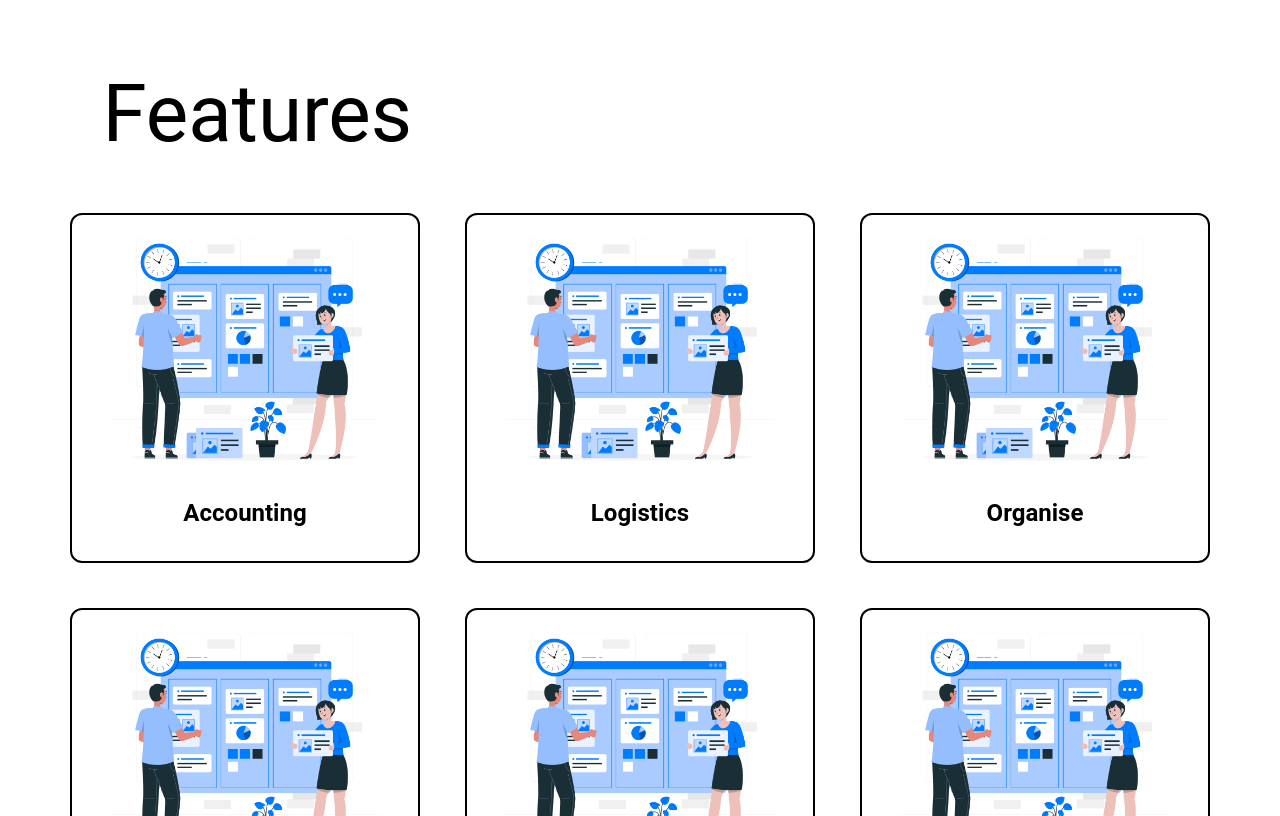
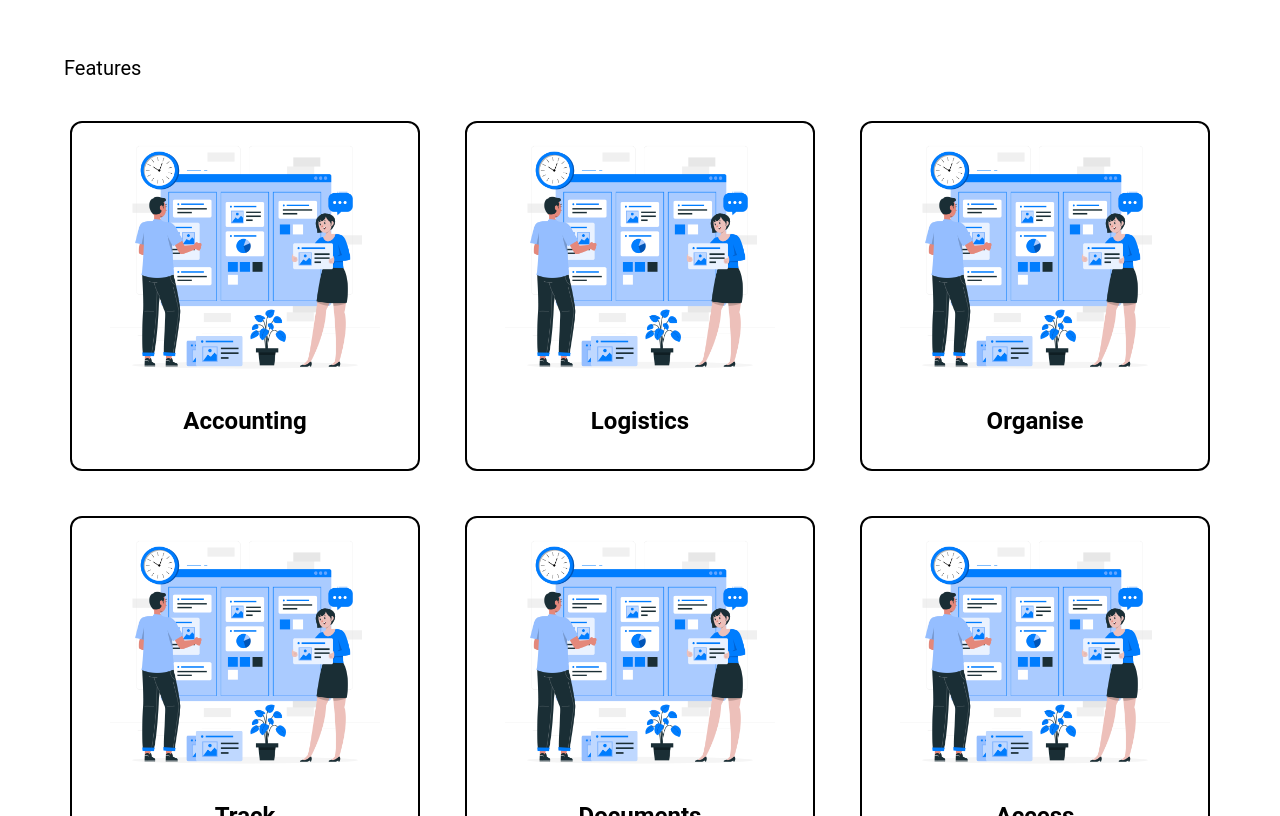
Before and after one commit to badwaikparas/IMPEX, a React (Vite) app in the folder frontend/: page / in a window 1280 px wide. Shown: the part 3117-3933 px from the top of the page. Built offline with nearby package versions, Linux system fonts and the light colour scheme; a web font is replaced by a local one.

Commit message:
heading fixed

```diff
--- a/frontend/src/pages/LandingPage.jsx
+++ b/frontend/src/pages/LandingPage.jsx
@@ -136,10 +136,10 @@ function LandingPage() {
 
             {/* //_                                   Features */}
             <h1 style={{
-                fontSize: '80px',
-                padding: '3% 8%'
+                // fontSize: '80px',
+                padding: '3% 5%',
             }}
-                className=''
+                className='text-4xl navlim:text-xl'
             >Features</h1>
             <div
                 style={{
```
